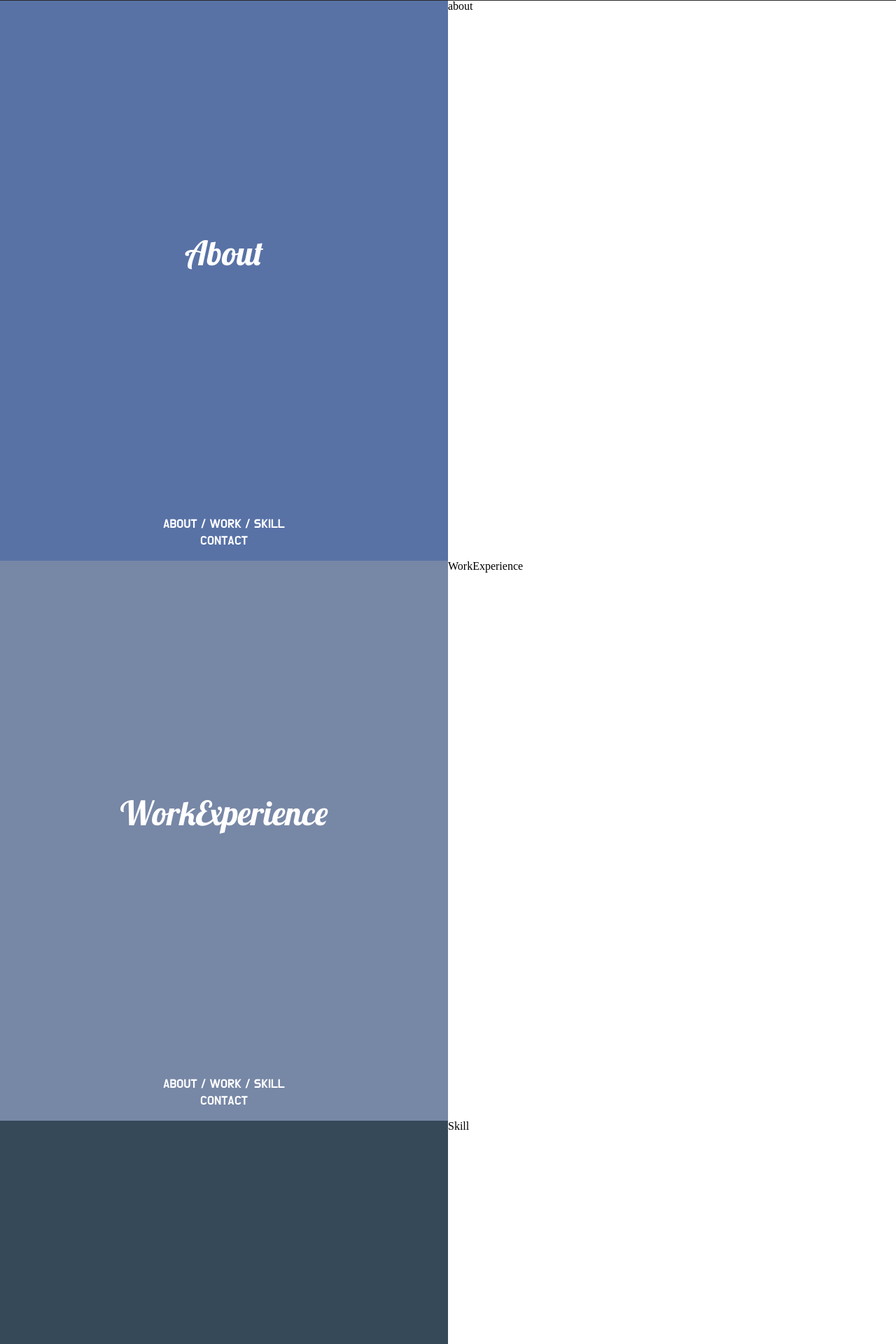
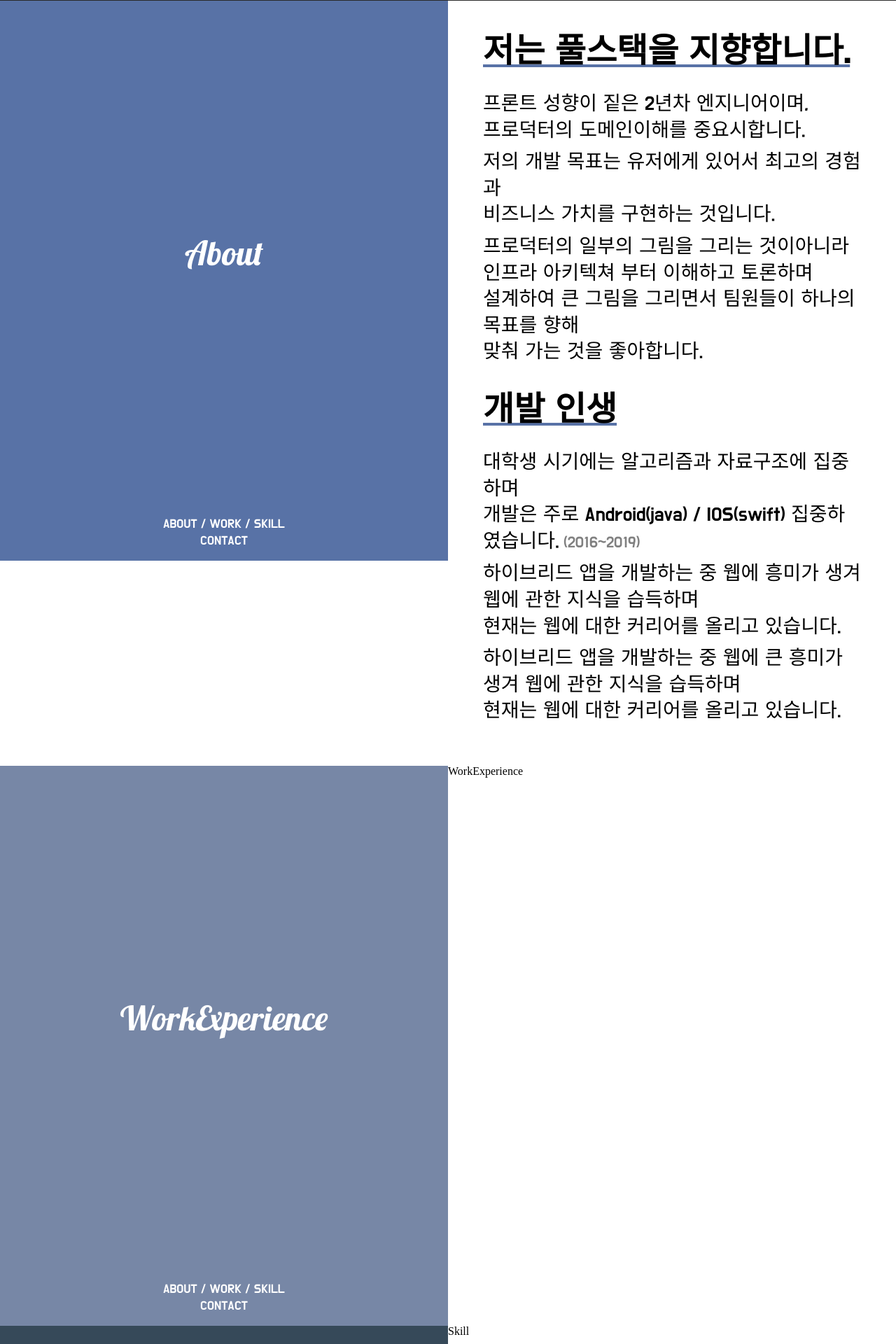
Before and after one commit to deokgoo/react-resume, a React (Create React App) app: page / in a window 1280 px wide. Shown: the part 799-2719 px from the top of the page at 70% size. Built offline with nearby package versions, Linux system fonts and the light colour scheme.

Commit message:
feature: about-section content

```diff
--- a/src/components/about-section/about-section.module.scss
+++ b/src/components/about-section/about-section.module.scss
@@ -1,6 +1,29 @@
 @import '../../styles/color.scss';
+@import '../../styles/size.scss';
+@import url('https://fonts.googleapis.com/css2?family=Do+Hyeon&family=Lobster&display=swap');
 
 // card color
 .card__background {background-color:$main-blue;}
 .card__title {color:white;}
 .card__navi {color:white;}
+
+.container {
+  padding: 50px;
+  display: flex;
+  flex-direction: column;
+  box-sizing: border-box;
+  font-family: 'Do Hyeon', sans-serif;
+}
+
+.title {
+  margin-bottom: 2rem;
+  font-size: $font-large;
+  font-weight: bold;
+  text-decoration: $main-blue underline;
+}
+
+.description {
+  margin-bottom: 8px;
+  font-size: $font-medium;
+  line-height: $font-medium+0.6rem;
+}
--- a/src/components/about-section/about-section.tsx
+++ b/src/components/about-section/about-section.tsx
@@ -1,8 +1,44 @@
 import React, { memo } from 'react';
+import styles from './about-section.module.scss';
 
 const AboutSection = memo(() => {
   return (
-    <div>about</div>
+    <div className={styles.container}>
+      <div className={styles.title}>
+        저는 풀스택을 지향합니다.
+      </div>
+      <div className={styles.description}>
+        프론트 성향이 짙은 2년차 엔지니어이며, <br/>
+        프로덕터의 도메인이해를 중요시합니다.
+      </div>
+      <div className={styles.description}>
+        저의 개발 목표는 유저에게 있어서 최고의 경험과 <br/>
+        비즈니스 가치를 구현하는 것입니다. <br/>
+      </div>
+      <div className={styles.description}>
+        프로덕터의 일부의 그림을 그리는 것이아니라 <br/>
+        인프라 아키텍쳐 부터 이해하고 토론하며 <br/>
+        설계하여 큰 그림을 그리면서 팀원들이 하나의 목표를 향해 <br/>
+        맞춰 가는 것을 좋아합니다. <br/>
+      </div>
+      <br/><br/>
+      <div className={styles.title}>
+        개발 인생
+      </div>
+      <div className={styles.description}>
+        대학생 시기에는 알고리즘과 자료구조에 집중하며 <br/>
+        개발은 주로 Android(java) / IOS(swift) 집중하였습니다.
+        <span style={{fontSize: '1.4rem', color: 'gray'}}> (2016~2019)</span>
+      </div>
+      <div className={styles.description}>
+        하이브리드 앱을 개발하는 중 웹에 흥미가 생겨 웹에 관한 지식을 습득하며 <br/>
+        현재는 웹에 대한 커리어를 올리고 있습니다.
+      </div>
+      <div className={styles.description}>
+        하이브리드 앱을 개발하는 중 웹에 큰 흥미가 생겨 웹에 관한 지식을 습득하며 <br/>
+        현재는 웹에 대한 커리어를 올리고 있습니다.
+      </div>
+    </div>
   )
 });
 
--- a/src/components/landing/landing.tsx
+++ b/src/components/landing/landing.tsx
@@ -2,7 +2,7 @@ import React, { memo } from 'react';
 import styles from './landing.module.scss';
 import Navigation from '../navigation';
 
-const Landing = memo(() => {
+const Landing = memo(({refs}: {refs: any}) => {
   const avatarUrl = 'https://avatars3.githubusercontent.com/u/20182365?s=400&u=b42f8d09da0bbba0a1aa030e2f2a184ecad8510f&v=4';
   return (
     <div className={styles.container}>
@@ -21,7 +21,7 @@ const Landing = memo(() => {
         </div>
       </div>
       <div className={styles.naviContainer}>
-        <Navigation/>
+        <Navigation refs={refs}/>
       </div>
     </div>
   )
--- a/src/components/layout/layout.module.scss
+++ b/src/components/layout/layout.module.scss
@@ -31,7 +31,6 @@
 }
 .right {
   flex: 1 1 50%;
-  min-height: 100vh;
 }
 
 @media screen and (max-width: 780px) {
--- a/src/components/layout/layout.tsx
+++ b/src/components/layout/layout.tsx
@@ -1,19 +1,26 @@
-import React  from 'react';
+import React, { MutableRefObject, useEffect } from 'react';
 import styles from './layout.module.scss';
 import { cardType } from './type';
 import Navigation from '../navigation';
 
-const Layout = ({card, content: Content}: {card: cardType, content: any}) => {
+const Layout = ({card, content: Content}: {card: cardType, content: any}, refs: any, ref: MutableRefObject<any>) => {
   const {title, cardStyle} = card;
+  useEffect(() => {
+    const io = new IntersectionObserver((entries, observer) => {
+      entries.forEach(entry => {
+        console.log(entry);
+      });
+    })
+  }, [])
   const renderContent = () => {
     return (
-      <div className={styles.container}>
+      <div className={styles.container} ref={ref}>
         <div className={`${styles.left} ${cardStyle.background}`}>
           <div className={`${styles.title} ${cardStyle.titleColor}`}>
             <span>{title}</span>
           </div>
           <div className={`${styles.navi} ${cardStyle.naviColor}`}>
-            <Navigation></Navigation>
+            <Navigation refs={refs}></Navigation>
           </div>
         </div>
         <div className={styles.right}>
--- a/src/components/navigation/navigation.tsx
+++ b/src/components/navigation/navigation.tsx
@@ -1,19 +1,24 @@
-import React from 'react';
+import React, { MutableRefObject } from 'react';
 import styles from './navigation.module.scss';
 
-const Navigation = () => (
+const Navigation = ({refs}: any) => {
+  const onClick = (ref: MutableRefObject<any>) => {
+    ref.current.scrollIntoView({behavior:'smooth'});
+  };
+  return (
     <div className={styles.container}>
       <div className={styles.others}>
-      ABOUT
+        <span onClick={() => onClick(refs.aboutRef)}>ABOUT</span>
         <span className={styles.distinguish}> / </span>
-      WORK
+        <span onClick={() => onClick(refs.workExperienceRef)}>WORK</span>
         <span className={styles.distinguish}> / </span>
-      SKILL
+        <span onClick={() => onClick(refs.skillRef)}>SKILL</span>
       </div>
-    <div className={styles.contact}>
+      <div className={styles.contact} onClick={()=> onClick(refs.contactRef)}>
         CONTACT
       </div>
     </div>
   );
+}
 
 export default Navigation;
--- /dev/null
+++ b/src/pages/main/hooks/use-main.ts
@@ -0,0 +1,25 @@
+import { useRef, useState } from 'react';
+
+const useMain = () => {
+  const [entry, updateEntry] = useState({});
+  const aboutRef = useRef(
+    new window.IntersectionObserver(([entry]) => updateEntry(entry))
+  );
+  const workExperienceRef = useRef(new window.IntersectionObserver(([entry]) => updateEntry(entry)));
+  const skillRef = useRef(new window.IntersectionObserver(([entry]) => updateEntry(entry)));
+  const contactRef = useRef(new window.IntersectionObserver(([entry]) => updateEntry(entry)));
+
+  const refs = {
+    aboutRef,
+    workExperienceRef,
+    skillRef,
+    contactRef,
+  }
+
+  return {
+    entry,
+    refs,
+  }
+}
+
+export default useMain;
--- a/src/pages/main/main.tsx
+++ b/src/pages/main/main.tsx
@@ -1,4 +1,4 @@
-import React from 'react';
+import React, { useEffect } from 'react';
 import Landing from '../../components/landing';
 import AboutSection from '../../components/about-section';
 import WorkExperienceSection from '../../components/work-experience-section';
@@ -7,15 +7,20 @@ import ContactSection from '../../components/contact-section';
 
 import styles from './main.module.scss';
 import Layout from '../../components/layout';
+import useMain from './hooks/use-main';
 
 const Main = () => {
+  const { entry, refs } = useMain();
+  useEffect(() => {
+    console.log(entry);
+  }, [entry])
   return (
     <div className={styles.container}>
-      <Landing/>
-      {Layout(AboutSection)}
-      {Layout(WorkExperienceSection)}
-      {Layout(SkillSection)}
-      {Layout(ContactSection)}
+      <Landing refs={refs}/>
+      {Layout(AboutSection, refs, refs.aboutRef)}
+      {Layout(WorkExperienceSection, refs, refs.workExperienceRef)}
+      {Layout(SkillSection, refs, refs.skillRef)}
+      {Layout(ContactSection, refs, refs.contactRef)}
     </div>
   );
 }
```
Lines whose indentation alone changed are shown as unchanged.
